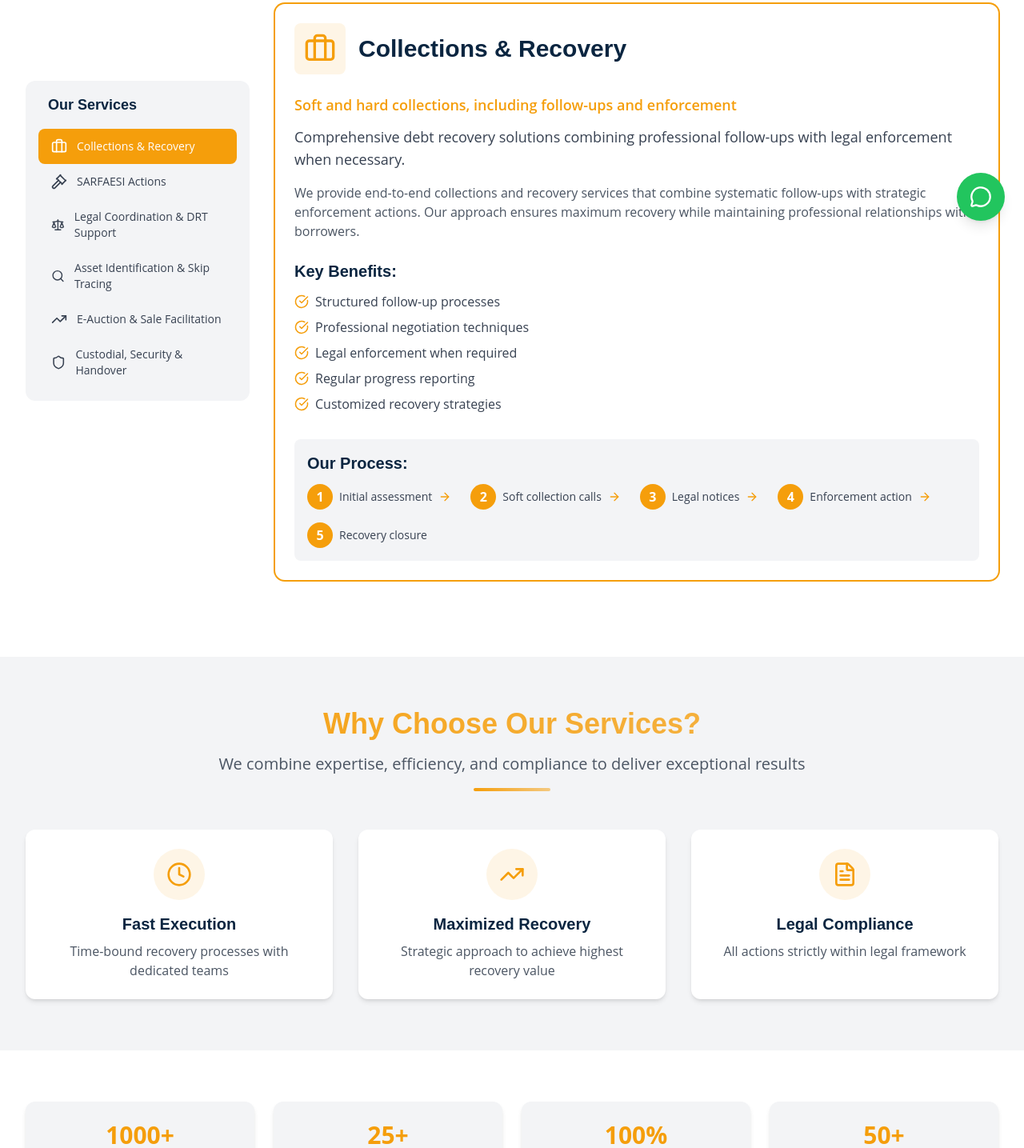
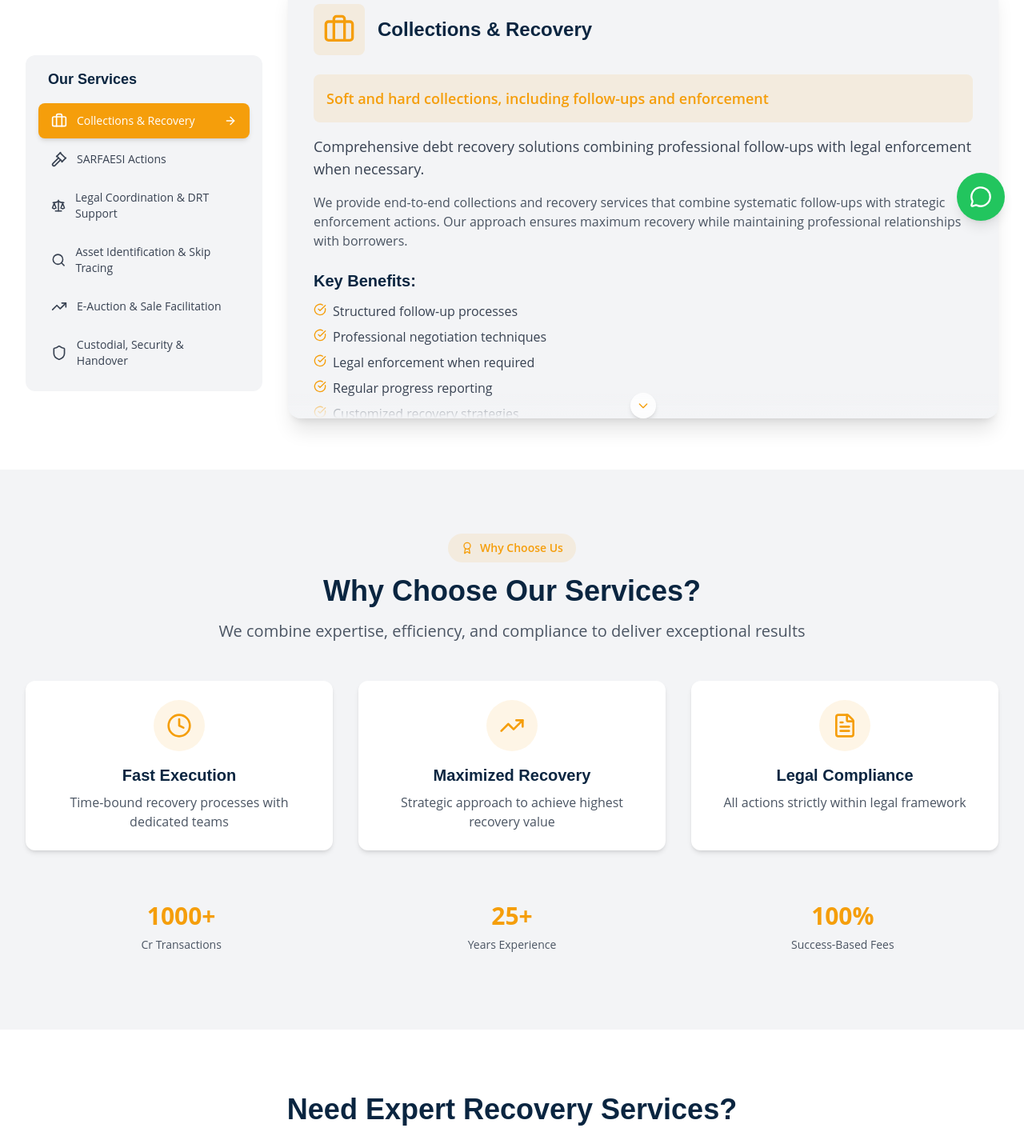
Before and after one commit to ScriptedLines404/bfi-npa-website, a React (Vite) app: page /services in a window 1280 px wide. Shown: the part 500-1935 px from the top of the page at 80% size. Built offline with nearby package versions, Linux system fonts and the light colour scheme.

Commit message:
Serivces page fully updated with animations

```diff
--- a/src/pages/Services.jsx
+++ b/src/pages/Services.jsx
@@ -1,9 +1,9 @@
 /* src/pages/Services.jsx */
-import React, { useState, useEffect } from "react";
+import React, { useState, useEffect, useRef, useCallback } from "react";
 import { Link, useLocation } from "react-router-dom";
 import {
   Briefcase, Gavel, Scale, Search, TrendingUp, Shield,
-  CheckCircle, ArrowRight, Clock, FileText, Building, Users
+  CheckCircle, ArrowRight, Clock, FileText, Building, Users, Award
 } from "lucide-react";
 import SectionTitle from "../components/SectionTitle";
 import AnimatedCard from "../components/AnimatedCard";
@@ -12,7 +12,12 @@ import AnimatedSection from "../components/AnimatedSection";
 const Services = () => {
   const location = useLocation();
   const [activeService, setActiveService] = useState(0);
-  const [hasScrolledToHash, setHasScrolledToHash] = useState(false);
+  const [isTransitioning, setIsTransitioning] = useState(false);
+  const containerRef = useRef(null);
+  const viewportRef = useRef(null);
+  const scrollTimeoutRef = useRef(null);
+  const wheelDeltaRef = useRef(0);
+  const contentScrollRefs = useRef([]);
 
   const services = [
     {
@@ -113,171 +118,335 @@ const Services = () => {
     }
   ];
 
+  const viewportHeight = 550;
+  const pageScrollAmount = 200;
+
+  const isContentAtTop = (index) => {
+    const element = contentScrollRefs.current[index];
+    if (!element) return true;
+    return element.scrollTop <= 5;
+  };
+
+  const isContentAtBottom = (index) => {
+    const element = contentScrollRefs.current[index];
+    if (!element) return true;
+    return element.scrollTop + element.clientHeight >= element.scrollHeight - 5;
+  };
+
   // Handle hash navigation from home page
   useEffect(() => {
     const hash = location.hash.replace('#', '');
-    if (hash && !hasScrolledToHash) {
+    if (hash) {
       const serviceIndex = services.findIndex(service => service.id === hash);
       if (serviceIndex !== -1) {
         setActiveService(serviceIndex);
-        setHasScrolledToHash(true);
+        if (containerRef.current) {
+          containerRef.current.style.transform = `translateY(-${serviceIndex * viewportHeight}px)`;
+        }
+      }
+    }
+  }, [location, services]);
+
+  useEffect(() => {
+    if (containerRef.current && !isTransitioning) {
+      containerRef.current.style.transform = `translateY(-${activeService * viewportHeight}px)`;
+    }
+  }, [activeService, viewportHeight, isTransitioning]);
+
+  // Handle wheel scroll with content scroll detection
+  const handleWheel = useCallback((e) => {
+    if (isTransitioning) return;
+
+    const currentContent = contentScrollRefs.current[activeService];
+    const direction = e.deltaY > 0 ? 'down' : 'up';
+
+    if (currentContent) {
+      const isAtTop = isContentAtTop(activeService);
+      const isAtBottom = isContentAtBottom(activeService);
+
+      if (direction === 'down' && !isAtBottom) {
+        return;
+      }
+
+      if (direction === 'up' && !isAtTop) {
+        return;
+      }
+    }
+
+    e.preventDefault();
+    wheelDeltaRef.current += e.deltaY;
+
+    if (scrollTimeoutRef.current) {
+      clearTimeout(scrollTimeoutRef.current);
+    }
+
+    const threshold = 50;
+
+    if (Math.abs(wheelDeltaRef.current) >= threshold) {
+      const navigateDirection = wheelDeltaRef.current > 0 ? 'down' : 'up';
+      wheelDeltaRef.current = 0;
+
+      if (navigateDirection === 'up' && activeService === 0) {
+        window.scrollBy({ top: -pageScrollAmount, behavior: 'smooth' });
+        return;
+      }
+
+      if (navigateDirection === 'down' && activeService === services.length - 1) {
+        window.scrollBy({ top: pageScrollAmount, behavior: 'smooth' });
+        return;
+      }
+
+      const newIndex = navigateDirection === 'down' ? activeService + 1 : activeService - 1;
+
+      if (newIndex >= 0 && newIndex < services.length) {
+        setIsTransitioning(true);
+        setActiveService(newIndex);
+
+        if (containerRef.current) {
+          containerRef.current.style.transform = `translateY(-${newIndex * viewportHeight}px)`;
+        }
+
         setTimeout(() => {
-          const element = document.getElementById(hash);
-          if (element) {
-            const offset = 80;
-            const elementPosition = element.getBoundingClientRect().top;
-            const offsetPosition = elementPosition + window.pageYOffset - offset;
-            window.scrollTo({
-              top: offsetPosition,
-              behavior: "smooth"
-            });
+          setIsTransitioning(false);
+          if (contentScrollRefs.current[newIndex]) {
+            contentScrollRefs.current[newIndex].scrollTop = 0;
           }
         }, 500);
       }
     }
-  }, [location, services, hasScrolledToHash]);
+
+    scrollTimeoutRef.current = setTimeout(() => {
+      wheelDeltaRef.current = 0;
+    }, 150);
+  }, [isTransitioning, activeService, services.length, viewportHeight, pageScrollAmount]);
+
+  const handleServiceClick = (index) => {
+    if (index === activeService || isTransitioning) return;
+
+    setIsTransitioning(true);
+    setActiveService(index);
+
+    if (containerRef.current) {
+      containerRef.current.style.transform = `translateY(-${index * viewportHeight}px)`;
+    }
+
+    setTimeout(() => {
+      setIsTransitioning(false);
+      if (contentScrollRefs.current[index]) {
+        contentScrollRefs.current[index].scrollTop = 0;
+      }
+    }, 500);
+  };
+
+  useEffect(() => {
+    const viewport = viewportRef.current;
+    if (viewport) {
+      viewport.addEventListener('wheel', handleWheel, { passive: false });
+      return () => {
+        viewport.removeEventListener('wheel', handleWheel);
+      };
+    }
+  }, [handleWheel]);
+
+  // Function to handle navigation with scroll to top
+  const handleNavigateToContact = () => {
+    window.scrollTo({ top: 0, behavior: 'smooth' });
+    setTimeout(() => {
+      window.location.href = '/contact';
+    }, 100);
+  };
+
+  const handleNavigateToTrackRecord = () => {
+    window.scrollTo({ top: 0, behavior: 'smooth' });
+    setTimeout(() => {
+      window.location.href = '/track-record';
+    }, 100);
+  };
 
   return (
     <div className="animate-fade-in">
-      {/* Hero Section - No Animation */}
-      <div className="relative bg-gradient-to-r from-primary-dark via-primary-dark to-primary-dark/95 text-white py-24 overflow-hidden">
+      {/* Hero Section - Light Background */}
+      <div className="relative bg-gradient-to-r from-primary-grey to-white text-primary-dark py-20 overflow-hidden">
         <div className="absolute inset-0 opacity-10">
           <div className="absolute top-0 left-0 w-64 h-64 bg-primary-orange rounded-full blur-3xl"></div>
           <div className="absolute bottom-0 right-0 w-96 h-96 bg-primary-orange rounded-full blur-3xl"></div>
         </div>
         <div className="container-custom relative z-10">
+          <AnimatedSection direction="up" threshold={0.3}>
             <div className="max-w-4xl mx-auto text-center">
-            <div className="inline-flex items-center gap-2 bg-white/10 backdrop-blur-sm px-4 py-2 rounded-full mb-6">
+              <div className="inline-flex items-center gap-2 bg-primary-orange/10 px-4 py-2 rounded-full mb-6">
                 <Briefcase className="w-4 h-4 text-primary-orange" />
-              <span className="text-sm font-semibold">Our Expertise</span>
+                <span className="text-sm font-semibold text-primary-orange">Our Expertise</span>
               </div>
-            <h1 className="text-5xl md:text-6xl font-bold mb-6 bg-gradient-to-r from-white to-gray-300 bg-clip-text text-transparent">
+              <h1 className="text-5xl md:text-6xl font-bold mb-6 text-primary-dark">
                 Our Services
               </h1>
-            <p className="text-xl max-w-3xl mx-auto text-gray-200 leading-relaxed">
+              <p className="text-xl max-w-3xl mx-auto text-gray-600 leading-relaxed">
                 Comprehensive NPA Resolution Solutions tailored to your needs
               </p>
             </div>
+          </AnimatedSection>
         </div>
       </div>
 
-      {/* Main Content with Sidebar */}
-      <section className="py-16">
+      {/* Main Content with Sidebar and Viewport - White Background */}
+      <section className="py-16 bg-white">
         <div className="container-custom">
-          <div className="grid lg:grid-cols-4 gap-8">
-            {/* Sidebar */}
-            <div className="lg:col-span-1">
+          <div className="flex flex-col lg:flex-row gap-8">
+            {/* Left Sidebar - Fixed */}
+            <div className="lg:w-1/3 xl:w-1/4">
               <AnimatedCard delay={100} direction="right" className="bg-primary-grey rounded-xl p-4 sticky top-24">
                 <h3 className="font-bold text-lg mb-4 px-3 text-primary-dark">Our Services</h3>
+                <div className="space-y-1">
                   {services.map((service, idx) => (
                     <button
                       key={idx}
-                    onClick={() => {
-                      setActiveService(idx);
-                      setHasScrolledToHash(false);
-                      setTimeout(() => {
-                        const element = document.getElementById(service.id);
-                        if (element) {
-                          const offset = 80;
-                          const elementPosition = element.getBoundingClientRect().top;
-                          const offsetPosition = elementPosition + window.pageYOffset - offset;
-                          window.scrollTo({
-                            top: offsetPosition,
-                            behavior: "smooth"
-                          });
-                        }
-                      }, 100);
-                    }}
+                      onClick={() => handleServiceClick(idx)}
                       className={`w-full text-left px-4 py-3 rounded-lg transition-all flex items-center gap-3 ${
                         activeService === idx
-                        ? "bg-primary-orange text-white"
+                          ? "bg-primary-orange text-white shadow-md"
                           : "hover:bg-primary-orange/10 text-gray-700"
                       }`}
                     >
                       <service.icon size={20} />
-                    <span className="text-sm">{service.title}</span>
+                      <span className="text-sm font-medium">{service.title}</span>
+                      {activeService === idx && (
+                        <ArrowRight size={16} className="ml-auto" />
+                      )}
                     </button>
                   ))}
+                </div>
               </AnimatedCard>
             </div>
 
-            {/* Content Panel */}
-            <div className="lg:col-span-3">
-              {services.map((service, idx) => (
-                <AnimatedCard
-                  key={idx}
-                  delay={200}
-                  direction="left"
-                  className={`mb-8 ${activeService === idx ? 'block' : 'hidden'}`}
+            {/* Right Side - Viewport Container */}
+            <div className="lg:w-2/3 xl:w-3/4">
+              <AnimatedCard delay={200} direction="left">
+                <div
+                  ref={viewportRef}
+                  className="relative overflow-hidden rounded-2xl shadow-xl bg-primary-grey"
+                  style={{ height: `${viewportHeight}px` }}
                 >
                   <div
-                    id={service.id}
-                    className={`card scroll-mt-24 ${activeService === idx ? 'ring-2 ring-primary-orange' : ''}`}
+                    ref={containerRef}
+                    className="absolute top-0 left-0 w-full transition-transform duration-500 ease-out"
+                    style={{
+                      transform: `translateY(-${activeService * viewportHeight}px)`,
+                      transitionTimingFunction: 'cubic-bezier(0.4, 0, 0.2, 1)'
+                    }}
                   >
+                    {services.map((service, idx) => (
+                      <div
+                        key={idx}
+                        className="w-full overflow-y-auto hide-scrollbar"
+                        style={{ height: `${viewportHeight}px` }}
+                        ref={el => contentScrollRefs.current[idx] = el}
+                      >
+                        <div className="p-6 md:p-8">
                           <div className="flex items-center gap-4 mb-6">
-                      <div className="p-3 bg-primary-orange/10 rounded-lg">
+                            <div className="p-3 bg-primary-orange/10 rounded-lg flex-shrink-0">
                               {React.createElement(service.icon, {
-                          className: "w-10 h-10 text-primary-orange"
+                                className: "w-8 h-8 md:w-10 md:h-10 text-primary-orange"
                               })}
                             </div>
-                      <h2 className="text-3xl font-bold text-primary-dark">
+                            <h2 className="text-xl md:text-2xl font-bold text-primary-dark">
                               {service.title}
                             </h2>
                           </div>
 
-                    <p className="text-primary-orange font-semibold text-lg mb-3">
+                          <div className="bg-primary-orange/10 rounded-lg p-4 mb-4">
+                            <p className="text-primary-orange font-semibold text-base md:text-lg">
                               {service.shortDesc}
                             </p>
-                    <p className="text-gray-700 text-lg mb-4">
+                          </div>
+
+                          <p className="text-gray-700 text-base md:text-lg mb-4 leading-relaxed">
                             {service.description}
                           </p>
-                    <p className="text-gray-600 mb-6">
+                          <p className="text-gray-600 mb-6 leading-relaxed text-sm md:text-base">
                             {service.longDescription}
                           </p>
 
-                    <div className="mb-8">
-                      <h3 className="font-bold text-xl mb-3 text-primary-dark">Key Benefits:</h3>
+                          <div className="mb-6">
+                            <h3 className="font-bold text-lg md:text-xl mb-3 text-primary-dark">Key Benefits:</h3>
                             <ul className="space-y-2">
                               {service.benefits.map((benefit, bidx) => (
-                          <li key={bidx} className="flex items-center gap-2">
-                            <CheckCircle className="text-primary-orange" size={18} />
-                            <span className="text-gray-700">{benefit}</span>
+                                <li key={bidx} className="flex items-start gap-2">
+                                  <CheckCircle className="text-primary-orange mt-0.5 flex-shrink-0" size={16} />
+                                  <span className="text-gray-700 text-sm md:text-base">{benefit}</span>
                                 </li>
                               ))}
                             </ul>
                           </div>
 
                           <div className="bg-primary-grey rounded-lg p-4">
-                      <h3 className="font-bold text-xl mb-3 text-primary-dark">Our Process:</h3>
-                      <div className="flex flex-wrap gap-4">
+                            <h3 className="font-bold text-lg md:text-xl mb-3 text-primary-dark">Our Process:</h3>
+                            <div className="flex flex-wrap gap-3">
                               {service.process.map((step, sidx) => (
-                          <div key={sidx} className="flex items-center">
-                            <div className="bg-primary-orange text-white rounded-full w-8 h-8 flex items-center justify-center font-bold mr-2">
+                                <div key={sidx} className="flex items-center flex-wrap">
+                                  <div className="bg-primary-orange text-white rounded-full w-6 h-6 md:w-8 md:h-8 flex items-center justify-center font-bold mr-2 text-xs md:text-sm flex-shrink-0">
                                     {sidx + 1}
                                   </div>
-                            <span className="text-gray-700 text-sm">{step}</span>
+                                  <span className="text-gray-700 text-xs md:text-sm">{step}</span>
                                   {sidx < service.process.length - 1 && (
-                              <ArrowRight className="text-primary-orange mx-2" size={16} />
+                                    <ArrowRight className="text-primary-orange mx-1 md:mx-2 flex-shrink-0" size={14} />
                                   )}
                                 </div>
                               ))}
                             </div>
                           </div>
                         </div>
+                      </div>
+                    ))}
+                  </div>
+
+                  {/* Scroll Indicator - Top */}
+                  {activeService > 0 && (
+                    <div className="absolute top-0 left-0 right-0 h-8 bg-gradient-to-b from-primary-grey to-transparent pointer-events-none z-10">
+                      <div className="flex justify-center items-center h-full">
+                        <div className="w-6 h-6 md:w-8 md:h-8 bg-white/80 rounded-full flex items-center justify-center shadow-md">
+                          <svg className="w-3 h-3 md:w-4 md:h-4 text-primary-orange" fill="none" stroke="currentColor" viewBox="0 0 24 24">
+                            <path strokeLinecap="round" strokeLinejoin="round" strokeWidth={2} d="M5 15l7-7 7 7" />
+                          </svg>
+                        </div>
+                      </div>
+                    </div>
+                  )}
+
+                  {/* Scroll Indicator - Bottom */}
+                  {activeService < services.length - 1 && (
+                    <div className="absolute bottom-0 left-0 right-0 h-8 bg-gradient-to-t from-primary-grey to-transparent pointer-events-none z-10">
+                      <div className="flex justify-center items-center h-full">
+                        <div className="w-6 h-6 md:w-8 md:h-8 bg-white/80 rounded-full flex items-center justify-center shadow-md">
+                          <svg className="w-3 h-3 md:w-4 md:h-4 text-primary-orange" fill="none" stroke="currentColor" viewBox="0 0 24 24">
+                            <path strokeLinecap="round" strokeLinejoin="round" strokeWidth={2} d="M19 9l-7 7-7-7" />
+                          </svg>
+                        </div>
+                      </div>
+                    </div>
+                  )}
+                </div>
               </AnimatedCard>
-              ))}
             </div>
           </div>
         </div>
       </section>
 
-      {/* Additional Service Highlights */}
-      <section className="py-16 bg-primary-grey">
+      {/* Why Choose Us Section */}
+      <section className="py-20 bg-primary-grey">
         <div className="container-custom">
-          <SectionTitle
-            title="Why Choose Our Services?"
-            subtitle="We combine expertise, efficiency, and compliance to deliver exceptional results"
-          />
+          <AnimatedSection direction="up" threshold={0.3}>
+            <div className="text-center mb-12">
+              <div className="inline-flex items-center gap-2 bg-primary-orange/10 px-4 py-2 rounded-full mb-4">
+                <Award className="w-4 h-4 text-primary-orange" />
+                <span className="text-sm font-semibold text-primary-orange">Why Choose Us</span>
+              </div>
+              <h2 className="text-3xl md:text-4xl font-bold text-primary-dark mb-4">Why Choose Our Services?</h2>
+              <p className="text-xl text-gray-600 max-w-3xl mx-auto">
+                We combine expertise, efficiency, and compliance to deliver exceptional results
+              </p>
+            </div>
+          </AnimatedSection>
 
           <div className="grid md:grid-cols-3 gap-8 mt-8">
             <AnimatedCard delay={100} direction="up" className="text-center p-6 bg-white rounded-xl shadow-md hover:shadow-xl transition-all">
@@ -304,53 +473,61 @@ const Services = () => {
               <p className="text-gray-600">All actions strictly within legal framework</p>
             </AnimatedCard>
           </div>
-        </div>
-      </section>
 
-      {/* Service Stats Section */}
-      <section className="py-16 bg-white">
-        <div className="container-custom">
-          <div className="grid md:grid-cols-4 gap-6">
-            <AnimatedCard delay={100} direction="up" className="text-center p-6 bg-primary-grey rounded-xl shadow-md hover:shadow-xl transition-all">
+          <div className="grid md:grid-cols-3 gap-6 mt-12">
+            <AnimatedCard delay={100} direction="up" className="text-center p-4">
               <div className="text-3xl font-bold text-primary-orange mb-2">1000+</div>
-              <p className="text-gray-600">Cr Transactions</p>
+              <p className="text-gray-600 text-sm">Cr Transactions</p>
             </AnimatedCard>
-
-            <AnimatedCard delay={200} direction="up" className="text-center p-6 bg-primary-grey rounded-xl shadow-md hover:shadow-xl transition-all">
+            <AnimatedCard delay={200} direction="up" className="text-center p-4">
               <div className="text-3xl font-bold text-primary-orange mb-2">25+</div>
-              <p className="text-gray-600">Years Experience</p>
+              <p className="text-gray-600 text-sm">Years Experience</p>
             </AnimatedCard>
-
-            <AnimatedCard delay={300} direction="up" className="text-center p-6 bg-primary-grey rounded-xl shadow-md hover:shadow-xl transition-all">
+            <AnimatedCard delay={300} direction="up" className="text-center p-4">
               <div className="text-3xl font-bold text-primary-orange mb-2">100%</div>
-              <p className="text-gray-600">Success-Based Fees</p>
-            </AnimatedCard>
-
-            <AnimatedCard delay={400} direction="up" className="text-center p-6 bg-primary-grey rounded-xl shadow-md hover:shadow-xl transition-all">
-              <div className="text-3xl font-bold text-primary-orange mb-2">50+</div>
-              <p className="text-gray-600">Happy Clients</p>
+              <p className="text-gray-600 text-sm">Success-Based Fees</p>
             </AnimatedCard>
           </div>
         </div>
       </section>
 
-      {/* CTA Section - No Animation */}
-      <section className="py-20 bg-primary-dark text-white">
+      {/* CTA Section - Light Background */}
+      <section className="py-20 bg-white">
         <div className="container-custom text-center">
-          <h2 className="text-3xl md:text-4xl font-bold mb-6">Need Expert Recovery Services?</h2>
-          <p className="text-xl mb-8 max-w-2xl mx-auto">
+          <AnimatedSection direction="up" threshold={0.3}>
+            <h2 className="text-3xl md:text-4xl font-bold text-primary-dark mb-6">Need Expert Recovery Services?</h2>
+            <p className="text-xl mb-8 max-w-2xl mx-auto text-gray-600">
               Let our experienced team handle your recovery needs with professionalism and efficiency
             </p>
             <div className="flex flex-wrap gap-4 justify-center">
-            <Link to="/contact" className="btn-primary">
+              <Link
+                to="/contact"
+                onClick={() => window.scrollTo({ top: 0, behavior: 'smooth' })}
+                className="btn-primary"
+              >
                 Get Free Consultation
               </Link>
-            <Link to="/track-record" className="btn-outline border-white text-white hover:bg-white hover:text-primary-dark">
+              <Link
+                to="/track-record"
+                onClick={() => window.scrollTo({ top: 0, behavior: 'smooth' })}
+                className="btn-outline"
+              >
                 View Our Track Record
               </Link>
             </div>
+          </AnimatedSection>
         </div>
       </section>
+
+      <style jsx>{`
+        .hide-scrollbar::-webkit-scrollbar {
+          display: none;
+        }
+        .hide-scrollbar {
+          -ms-overflow-style: none;
+          scrollbar-width: none;
+        }
+      `}</style>
     </div>
   );
 };
```
Also changed, not shown: src/index.css (+66 -0 lines). Lines whose indentation alone changed are shown as unchanged.
